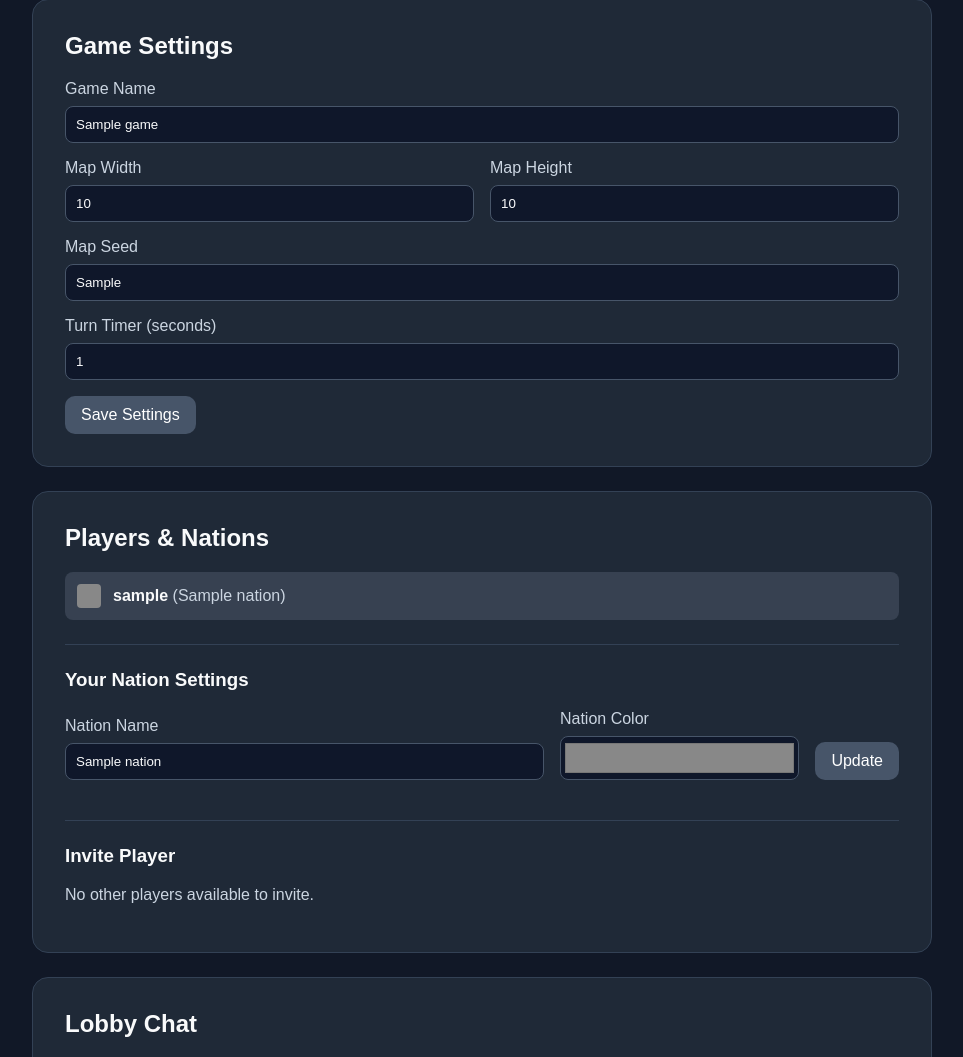
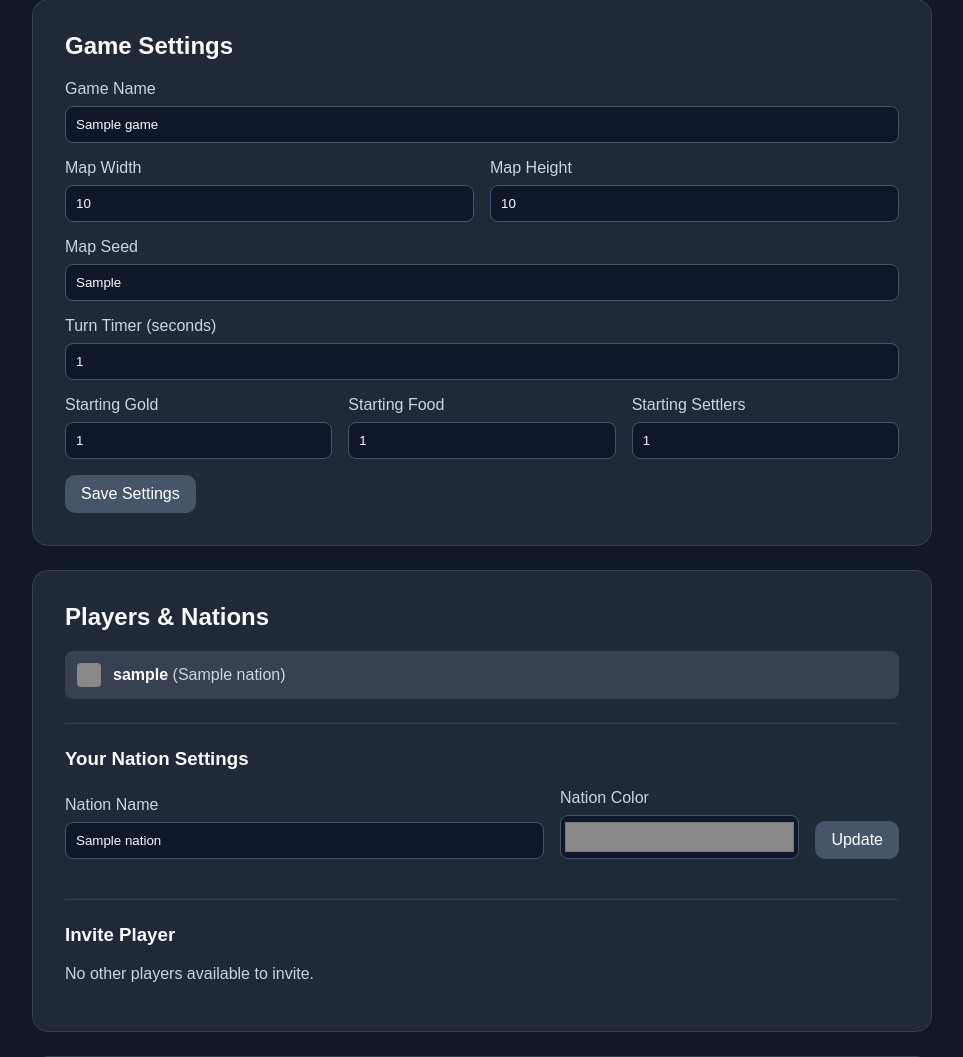
Before and after one commit to JeremyFlorence/hexquest, a Django app: page /games/1/setup/ in a window 1280 px wide. Shown: the part 107-1164 px from the top of the page, without its empty margins (158-1121 px from the left). Run offline with Django 5.2, Linux system fonts and the light colour scheme; a user stored in the database is signed in; tables that the repository leaves empty hold one stand-in row (values such as "Sample post").

Commit message:
Implement starting resource configuration in game settings and resource display on game screen

```diff
--- a/project/hexquest/models.py
+++ b/project/hexquest/models.py
@@ -11,6 +11,9 @@ class Game(models.Model):
     width = models.PositiveIntegerField()
     height = models.PositiveIntegerField()
     seed = models.CharField(max_length=64)
+    starting_gold = models.PositiveIntegerField(default=100)
+    starting_food = models.PositiveIntegerField(default=20)
+    starting_settlers = models.PositiveIntegerField(default=1)
     created_at = models.DateTimeField(auto_now_add=True)
     is_active = models.BooleanField(default=True)
 
--- a/project/hexquest/templates/hexquest/game_setup.html
+++ b/project/hexquest/templates/hexquest/game_setup.html
@@ -44,6 +44,21 @@
                     <input type="number" id="turn_timer" name="turn_timer" value="{{ game.turn_timer }}" min="10" required>
                 </div>
 
+                <div style="display: flex; gap: 16px;">
+                    <div class="form-group" style="flex: 1;">
+                        <label for="starting_gold">Starting Gold</label>
+                        <input type="number" id="starting_gold" name="starting_gold" value="{{ game.starting_gold }}" min="0" required>
+                    </div>
+                    <div class="form-group" style="flex: 1;">
+                        <label for="starting_food">Starting Food</label>
+                        <input type="number" id="starting_food" name="starting_food" value="{{ game.starting_food }}" min="0" required>
+                    </div>
+                    <div class="form-group" style="flex: 1;">
+                        <label for="starting_settlers">Starting Settlers</label>
+                        <input type="number" id="starting_settlers" name="starting_settlers" value="{{ game.starting_settlers }}" min="1" required>
+                    </div>
+                </div>
+
                 <button type="submit" class="secondary">Save Settings</button>
             </form>
         {% else %}
@@ -52,6 +67,9 @@
                 <p><strong>Map Size:</strong> {{ game.width }} x {{ game.height }}</p>
                 <p><strong>Map Seed:</strong> {{ game.seed }}</p>
                 <p><strong>Turn Timer:</strong> {{ game.turn_timer }} seconds</p>
+                <p><strong>Starting Gold:</strong> {{ game.starting_gold }}</p>
+                <p><strong>Starting Food:</strong> {{ game.starting_food }}</p>
+                <p><strong>Starting Settlers:</strong> {{ game.starting_settlers }}</p>
                 <p class="muted">Only the game creator ({{ game.creator.username }}) can change settings.</p>
             </div>
         {% endif %}
--- a/project/hexquest/views.py
+++ b/project/hexquest/views.py
@@ -77,8 +77,8 @@ def create_game(request):
         player=request.user,
         name=f"{request.user.username}'s Nation",
         color="#38bdf8",
-        food=10,
-        gold=10,
+        food=game.starting_food,
+        gold=game.starting_gold,
         production=10,
     )
 
@@ -105,6 +105,9 @@ def game_setup(request, game_id):
             game.height = int(request.POST.get("height", game.height))
             game.seed = request.POST.get("seed", game.seed)
             game.turn_timer = int(request.POST.get("turn_timer", game.turn_timer))
+            game.starting_gold = int(request.POST.get("starting_gold", game.starting_gold))
+            game.starting_food = int(request.POST.get("starting_food", game.starting_food))
+            game.starting_settlers = int(request.POST.get("starting_settlers", game.starting_settlers))
             game.save()
             return redirect("hexquest:game_setup", game_id=game.id)
 
@@ -174,6 +177,10 @@ def game_setup(request, game_id):
 def game_map(request, game_id):
     game = get_object_or_404(Game, id=game_id)
     nation = get_object_or_404(Nation, game=game, player=request.user)
+
+    remaining_time = 0
+    if game.turn_end_time:
+        remaining_time = max(0, int((game.turn_end_time - timezone.now()).total_seconds()))
 
     if request.method == "POST":
         action = request.POST.get("action")
@@ -250,6 +257,9 @@ def game_updates(request, game_id):
         "current_turn": game.current_turn,
         "remaining_time": max(0, remaining_time),
         "has_ended_turn": nation.has_ended_turn,
+        "gold": nation.gold,
+        "food": nation.food,
+        "unit_count": nation.units.count(),
     })
 
 
@@ -302,8 +312,8 @@ def accept_invite(request, notification_id):
             player=request.user,
             name=f"{request.user.username}'s Nation",
             color="#f87171",
-            food=10,
-            gold=10,
+            food=game.starting_food,
+            gold=game.starting_gold,
             production=10,
         )
 
--- a/project/hexquest/worldgen.py
+++ b/project/hexquest/worldgen.py
@@ -90,11 +90,17 @@ def generate_world(game, width, height, seed):
             start_tile.owner = nation
             start_tile.save()
 
-            # Create a starting settler unit
-            Unit.objects.create(
-                game=game,
-                nation=nation,
-                q=start_tile.q,
-                r=start_tile.r,
-                unit_type="settler"
-            )
+            # Set starting resources
+            nation.gold = game.starting_gold
+            nation.food = game.starting_food
+            nation.save()
+
+            # Create starting settler units
+            for _ in range(game.starting_settlers):
+                Unit.objects.create(
+                    game=game,
+                    nation=nation,
+                    q=start_tile.q,
+                    r=start_tile.r,
+                    unit_type="settler"
+                )
```
Also changed, not shown: project/hexquest/static/hexquest/css/game_map.css (+12 -0 lines), project/hexquest/static/hexquest/js/game_map.js (+8 -0 lines), project/hexquest/templates/hexquest/game_map.html (+6 -4 lines), project/hexquest/migrations/0006_game_starting_food_game_starting_gold_and_more.py (added).
